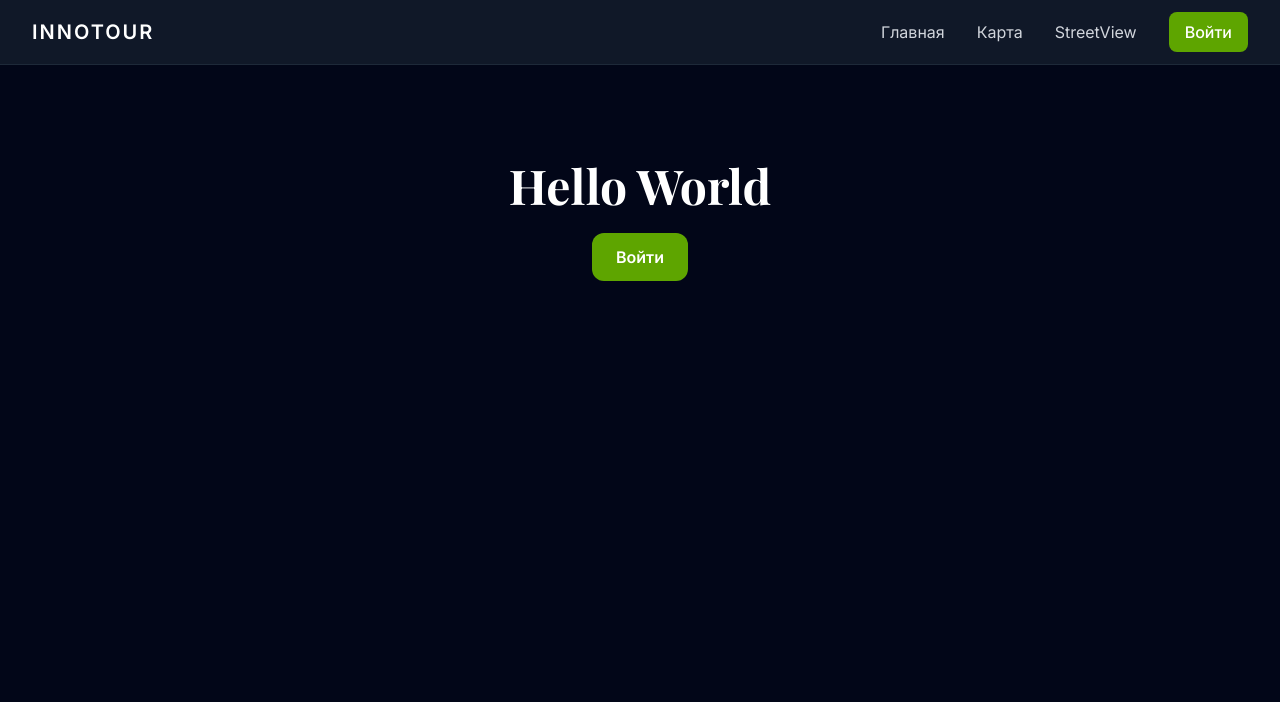
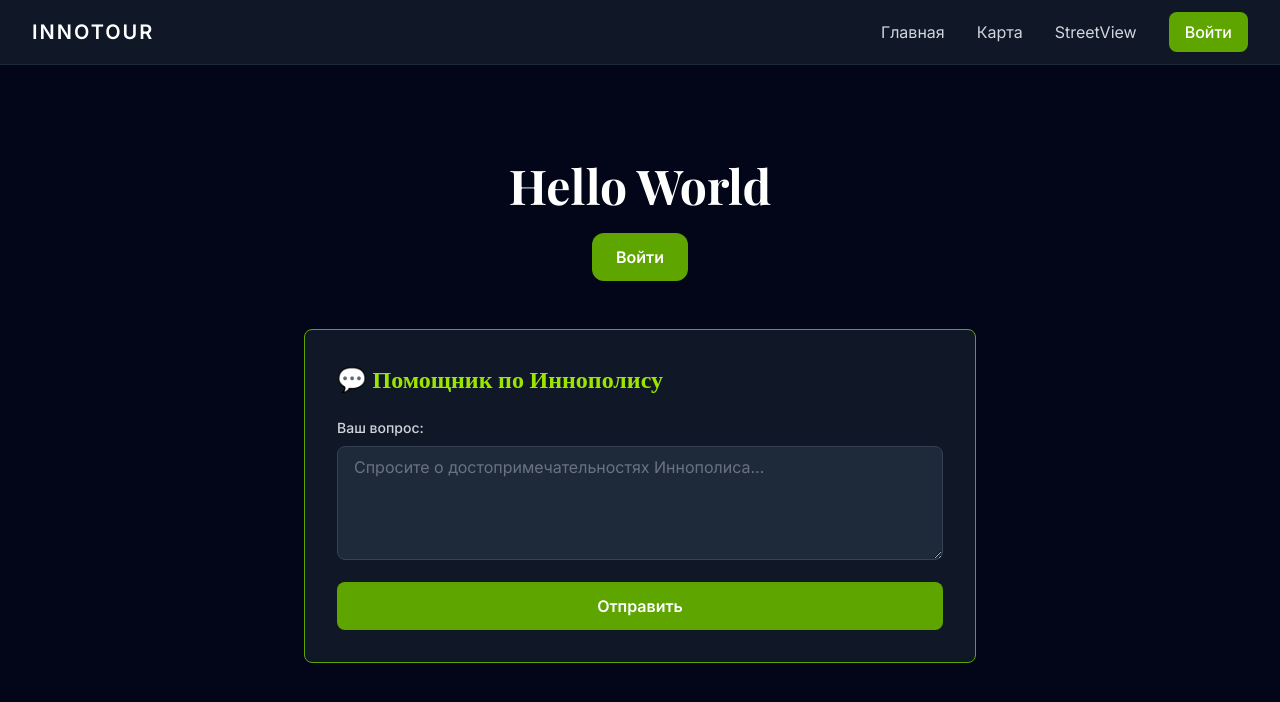
Before and after one commit to MitrichevGeorge/georges-part, a Flask app: page /index in a window 1280 px wide. Shown: the top 702 px of the page. Run offline with Flask 3, Linux system fonts and the light colour scheme.

Commit message:
Add AI chat form to index.html with neural network integration

```diff
--- a/templates/index.html
+++ b/templates/index.html
@@ -12,7 +12,7 @@
 
     {% if session.get("logged_in") %}
 
-    <p class="text-lg text-gray-300">
+    <p class="text-lg text-gray-300 mb-12">
         Добро пожаловать,
         <span class="font-semibold text-lime-400">
             {{ session["username"] }}
@@ -22,12 +22,58 @@
     {% else %}
 
     <a href="{{ url_for('auth.login') }}"
-       class="rounded-xl bg-lime-600 px-6 py-3 font-semibold transition hover:bg-lime-500">
+       class="rounded-xl bg-lime-600 px-6 py-3 font-semibold transition hover:bg-lime-500 mb-12">
         Войти
     </a>
 
     {% endif %}
 
+    <!-- Chat Section -->
+    <div class="w-full max-w-2xl rounded-lg border border-lime-600 p-8 bg-gray-900">
+        <h2 class="text-2xl font-bold text-lime-400 mb-6">💬 Помощник по Иннополису</h2>
+
+        <form method="POST" action="{{ url_for('main.chat') }}" class="space-y-4">
+            <div>
+                <label for="user_query" class="block text-sm font-medium text-gray-300 mb-2">
+                    Ваш вопрос:
+                </label>
+                <textarea
+                    name="user_query"
+                    id="user_query"
+                    rows="4"
+                    placeholder="Спросите о достопримечательностях Иннополиса..."
+                    class="w-full px-4 py-2 rounded-lg bg-gray-800 border border-gray-700 text-white placeholder-gray-500 focus:border-lime-400 focus:outline-none"
+                    required></textarea>
+            </div>
+
+            <button
+                type="submit"
+                class="w-full rounded-lg bg-lime-600 px-6 py-3 font-semibold text-white transition hover:bg-lime-500">
+                Отправить
+            </button>
+        </form>
+
+        <!-- AI Response Section -->
+        {% if ai_response %}
+        <div class="mt-8 p-6 rounded-lg bg-gray-800 border border-lime-500">
+            <h3 class="text-lg font-semibold text-lime-400 mb-4">🤖 Ответ нейросети:</h3>
+            <p class="text-gray-100 whitespace-pre-wrap leading-relaxed">{{ ai_response }}</p>
+
+            <a href="{{ url_for('main.map_view') }}"
+               class="mt-6 inline-block rounded-lg bg-lime-600 px-6 py-2 font-semibold text-white transition hover:bg-lime-500">
+                → Перейти к карте
+            </a>
+        </div>
+        {% endif %}
+
+        <!-- Error Message -->
+        {% if error_message %}
+        <div class="mt-8 p-4 rounded-lg bg-red-900 border border-red-500">
+            <p class="text-red-200">❌ {{ error_message }}</p>
+        </div>
+        {% endif %}
+    </div>
+
 </main>
 
 {% endblock %}
```
